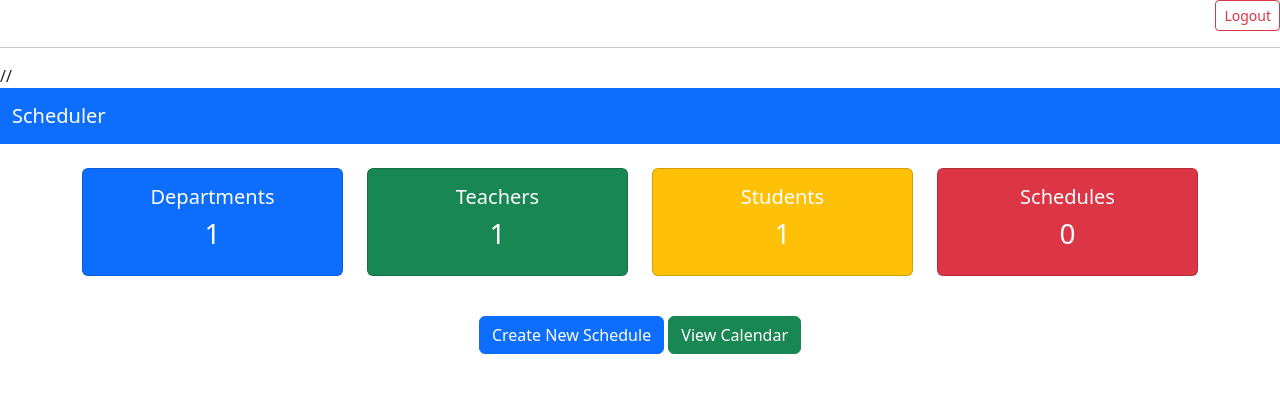
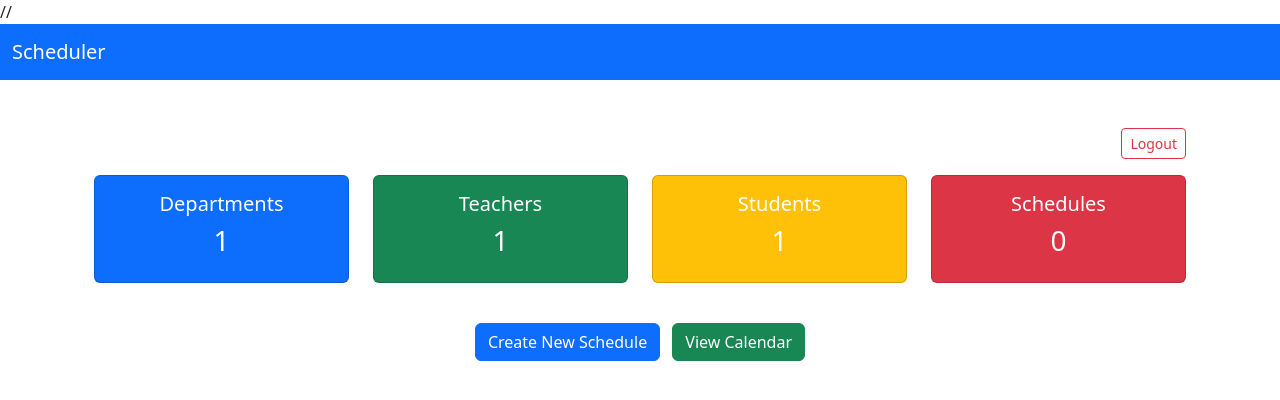
Before and after one commit to Lemi-in/SmartSchedule, a PHP site: page /admin/dashboard.php in a window 1280 px wide. Shown: the top 400 px of the page. Run offline with PHP 8.4, Linux system fonts and the light colour scheme; a user stored in the database is signed in; data comes from the database, SQL or seed files in the repository; data that the repository does not hold is empty.

Commit message:
Enhance admin dashboard layout with Bootstrap styling
- Added Bootstrap container and spacing utilities for consistent padding
- Improved card design for department, teacher, student, and schedule stats
- Styled logout and action buttons with Bootstrap classes and alignment

```diff
--- a/admin/dashboard.php
+++ b/admin/dashboard.php
@@ -1,4 +1,4 @@
-<div class="text-end"><a href="../logout.php" class="btn btn-outline-danger btn-sm">Logout</a></div><hr><?php
+<?php
 include '../includes/auth.php';
 include '../includes/header.php';
 require '../db.php';
@@ -13,6 +13,11 @@ $teacher_count = $conn->query("SELECT COUNT(*) as count FROM users WHERE role='t
 $student_count = $conn->query("SELECT COUNT(*) as count FROM users WHERE role='student'")->fetch_assoc()['count'];
 $schedule_count = $conn->query("SELECT COUNT(*) as count FROM schedules")->fetch_assoc()['count'];
 ?>
+
+<div class="container py-4">
+    <div class="text-end mb-3">
+        <a href="../logout.php" class="btn btn-outline-danger btn-sm">Logout</a>
+    </div>
 
     <div class="row">
         <div class="col-md-3 mb-3">
@@ -50,8 +55,9 @@ $schedule_count = $conn->query("SELECT COUNT(*) as count FROM schedules")->fetch
     </div>
 
     <div class="text-center mt-4">
-    <a href="create_schedule.php" class="btn btn-primary">Create New Schedule</a>
+        <a href="create_schedule.php" class="btn btn-primary me-2">Create New Schedule</a>
         <a href="view_calendar.php" class="btn btn-success">View Calendar</a>
+    </div>
 </div>
 
 <?php include '../includes/footer.php'; ?>
```
Lines whose indentation alone changed are shown as unchanged.
